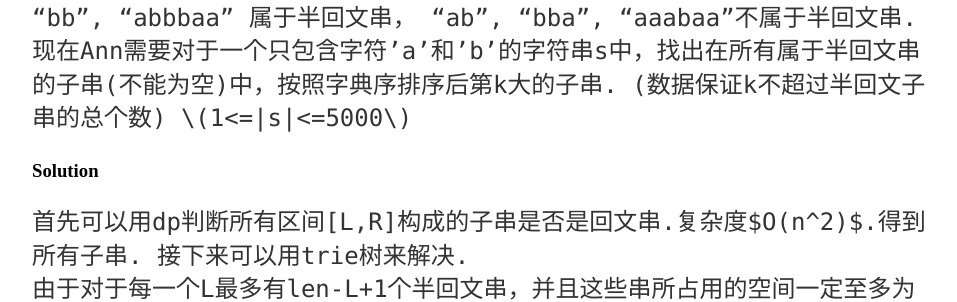
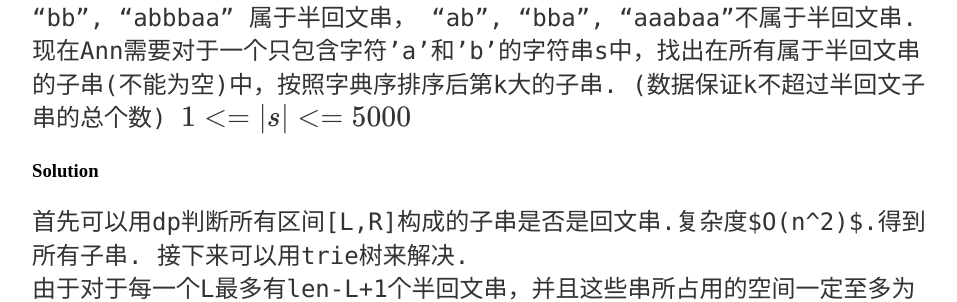
Before and after one commit to songtoy/songtoy, a Jekyll site: the page built from _posts/2017-02-15-CF-311E.md, in a window 1280 px wide. Shown: the part 401-703 px from the top of the page, without its empty margins (160-1117 px from the left). Built offline with Jekyll 4.4.1, drawn with Linux system fonts in a browser that asks for light colours; formulas are drawn with MathJax 3; part of the change alters nothing that is shown; some of the changed text lies outside the part shown.

```diff
--- a/_layouts/post.html
+++ b/_layouts/post.html
@@ -1,6 +1,9 @@
 ---
 layout: default
 ---
+<script type="text/javascript" async
+  src="https://cdn.mathjax.org/mathjax/latest/MathJax.js?config=TeX-MML-AM_CHTML">
+</script>
 <h1>{{ page.title }}</h1>
 <p class="meta">{{ page.date | date_to_string }}</p>
 
```
